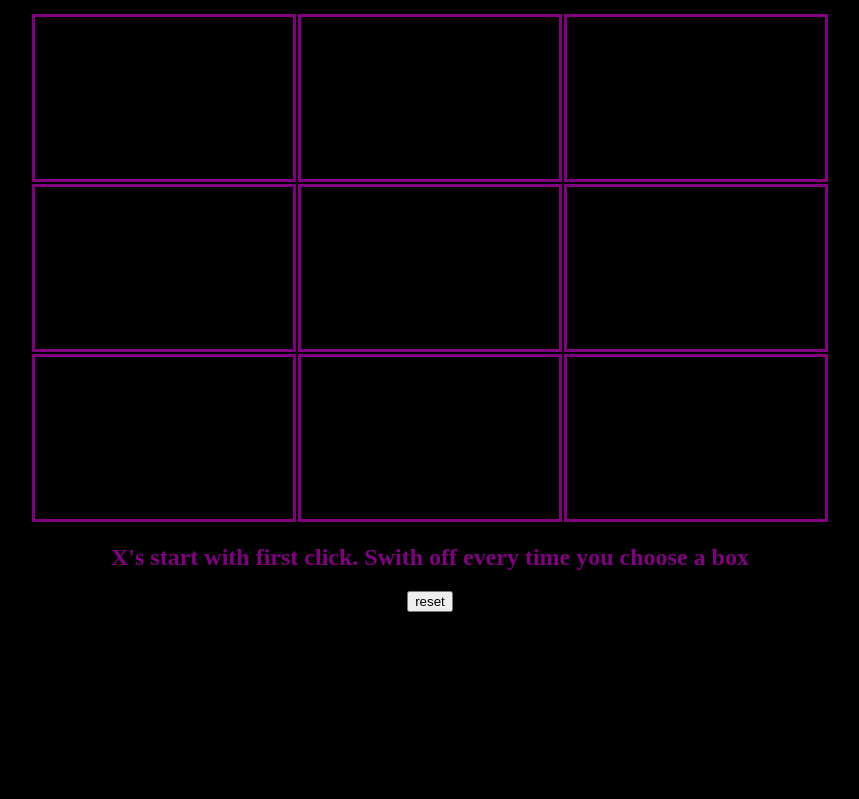
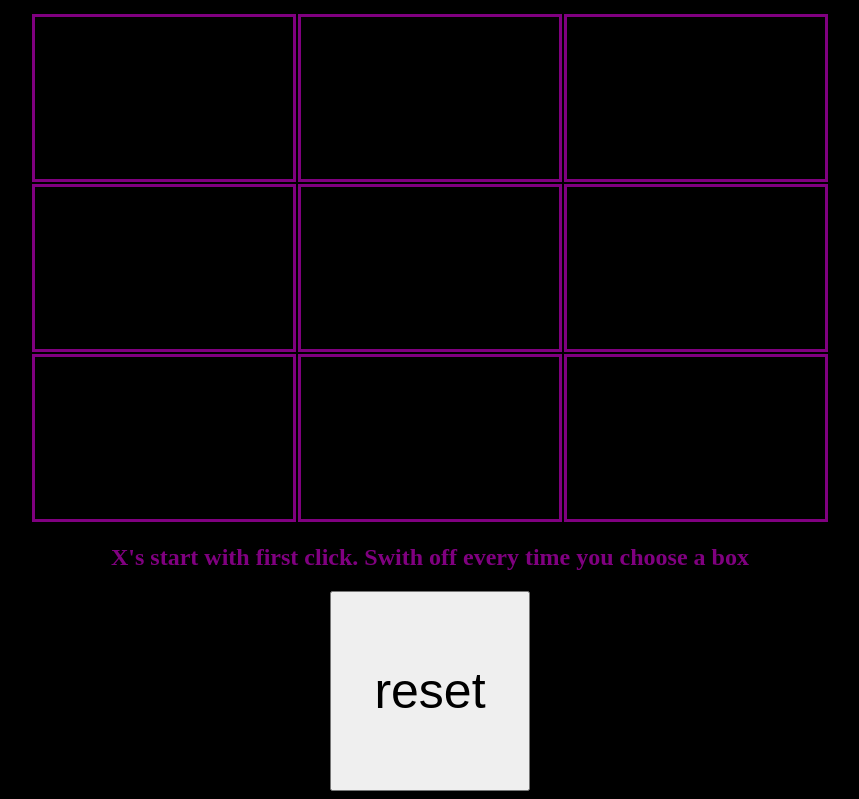
Before and after one commit to rover33/tic-tac-toe, a plain HTML site: page index.html in a window 1280 px wide. Shown: the part 113-912 px from the top of the page, without its empty margins (210-1069 px from the left). Before the commit the page ends 800 px from the top, so only its background shows below. Drawn offline with nearby package versions, Linux system fonts and the light colour scheme.

Commit message:
tic tac toe bitches

```diff
--- a/stylesheet.css
+++ b/stylesheet.css
@@ -33,5 +33,7 @@ h2 {
 }
 
 #reset{
-
+font-size: 50px;
+width: 200px;
+height: 200px;
 }
```
